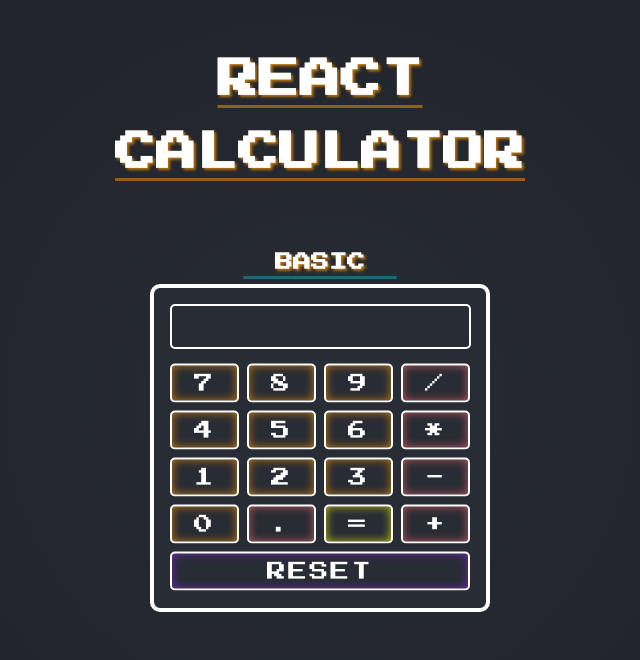
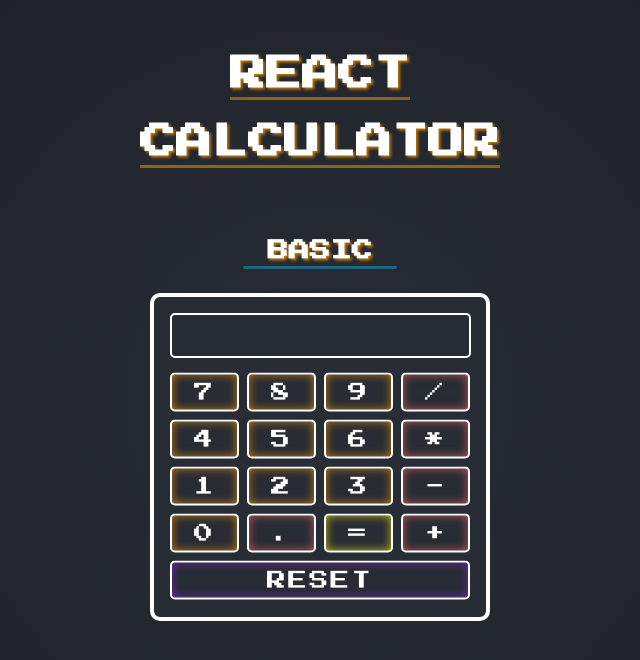
Before and after one commit to SMelidoni/react-calculator-app, a React (Create React App) app: page / in a window 1280 px wide. Shown: the top 660 px of the page, without its empty margins (320-960 px from the left). Built offline with nearby package versions, Linux system fonts and the light colour scheme.

Commit message:
Updated title styling

```diff
--- a/src/components/basic-calculator/basic-calculator.styles.scss
+++ b/src/components/basic-calculator/basic-calculator.styles.scss
@@ -1,6 +1,7 @@
 .basic-calculator-title {
   color: white;
-  font-size: calc(2px + 2vmin);
+  font-size: calc(5px + 2vmin);
+  margin-bottom: 2rem;
   margin-top: 3rem;
   position: relative;
   text-shadow: 2px 2px 3px rgba(255, 152, 0, 0.7);
--- a/src/pages/calculator-home/calculator-home.styles.scss
+++ b/src/pages/calculator-home/calculator-home.styles.scss
@@ -19,7 +19,7 @@
 
   .header-text {
     color: white;
-    font-size: calc(25px + 2vmin);
+    font-size: calc(20px + 2vmin);
     margin-bottom: 2rem;
     position: relative;
     text-decoration: none;
```
